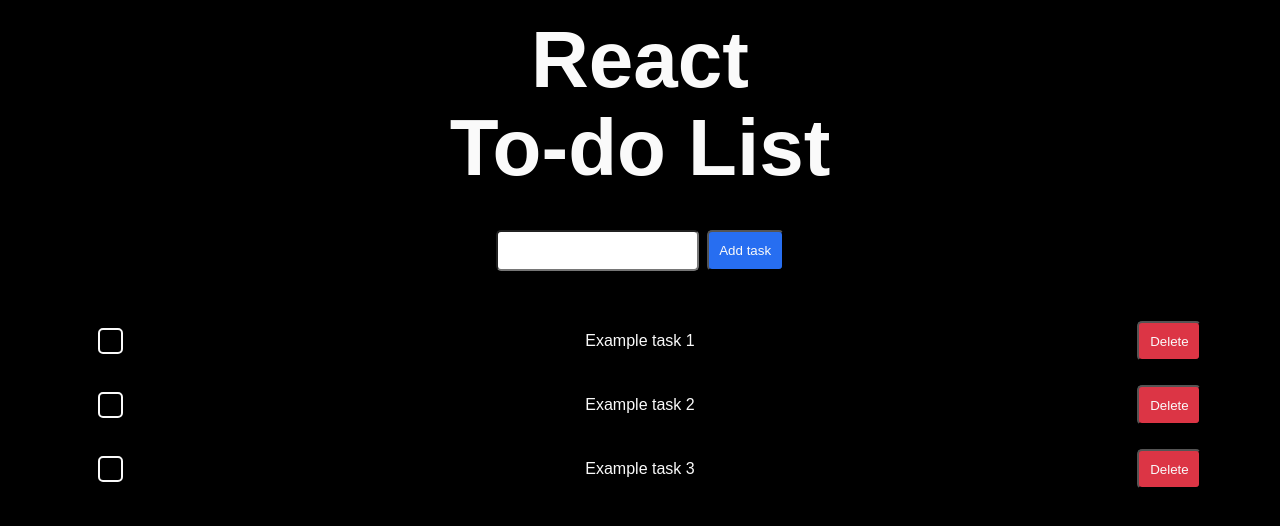
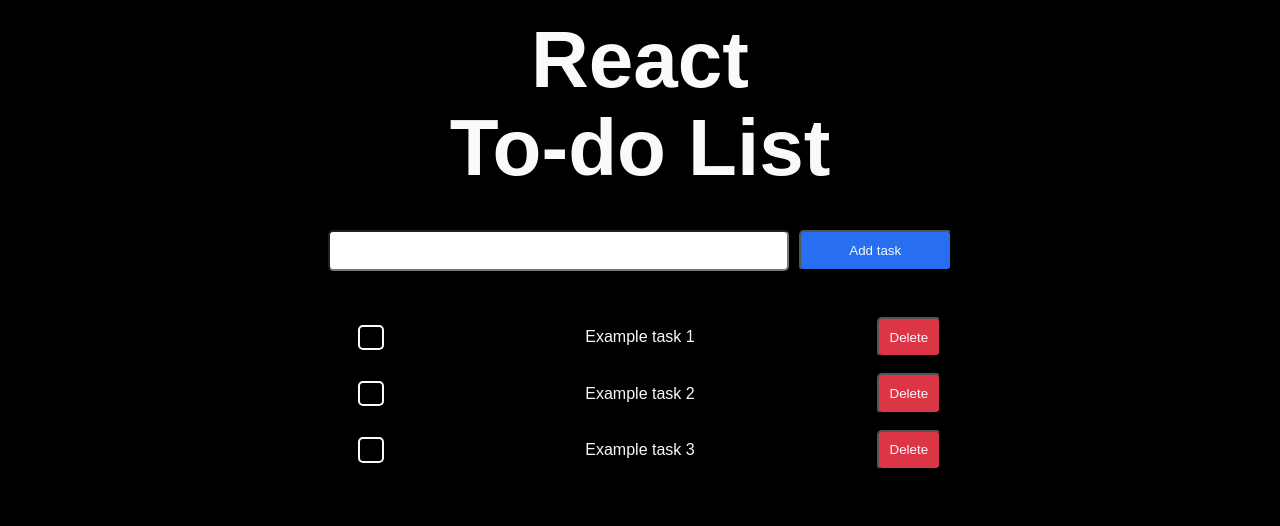
Before and after one commit to shamwela/react-to-do-list, a React (Create React App) app: page / in a window 1280 px wide. Shown: the top 526 px of the page. Built offline with nearby package versions, Linux system fonts and the light colour scheme; the HTML template or start-up script is replaced by a standard one.

Commit message:
Some layout edits

```diff
--- a/src/components/task.css
+++ b/src/components/task.css
@@ -1,20 +1,16 @@
 .task {
   width: 100%;
-  min-height: 8vh;
-  padding: 0.5rem;
+  min-height: 5vh;
+  padding: 0.5rem 0;
   display: grid;
   grid-template-columns: 1fr 5fr 1fr;
   grid-template-rows: 1fr;
   grid-column-gap: 10px;
-  grid-row-gap: 0px;
 }
 
 .task > * {
   margin: auto;
   text-align: center;
-}
-
-.task-checkbox {
 }
 
 .task-description {
@@ -25,3 +21,9 @@
   background: #dc3545;
   color: #fafafa;
 }
+
+@media only screen and (min-width: 768px) {
+  .task {
+    width: 50%;
+  }
+}
--- a/src/components/taskForm.css
+++ b/src/components/taskForm.css
@@ -1,14 +1,13 @@
 #task-form {
   width: 100%;
   min-height: 5vh;
-  display: flex;
-  justify-content: center;
-  align-items: center;
+  display: grid;
+  grid-template-columns: 3fr 1fr;
+  grid-template-rows: 1fr;
+  grid-column-gap: 10px;
 }
 
-#task-form-input,
-#task-form-submit {
-  width: auto;
+#task-from > * {
   height: 100%;
 }
 
@@ -17,7 +16,12 @@
 }
 
 #task-form-submit {
-  margin-left: 0.5rem;
   background: #276ef1;
   color: #fafafa;
 }
+
+@media only screen and (min-width: 768px) {
+  #task-form {
+    width: 50%;
+  }
+}
```
